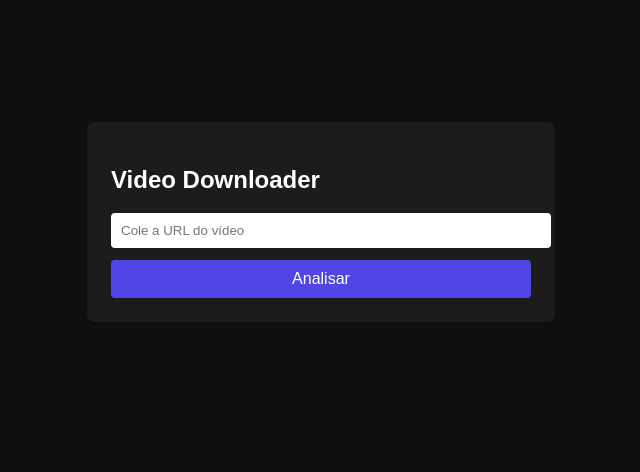
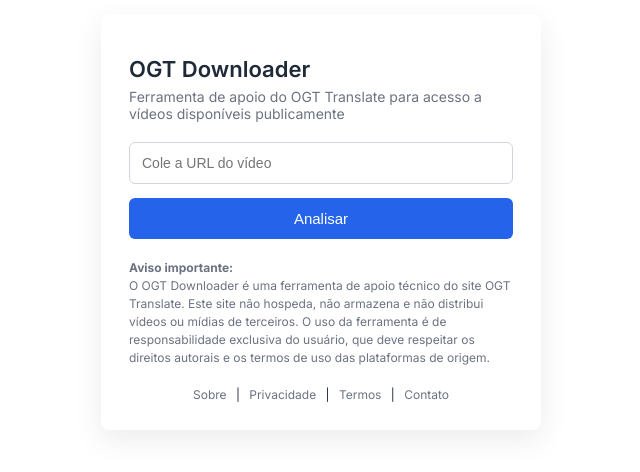
Before and after one commit to Odilon-mp4/videodownloader-pages, a plain HTML site: page index.html in a window 1280 px wide. Shown: the part 178-650 px from the top of the page, without its empty margins (319-959 px from the left). Drawn offline with Linux system fonts and the light colour scheme.

Commit message:
index.html

```diff
--- a/index.html
+++ b/index.html
@@ -2,73 +2,167 @@
 <html lang="pt-BR">
 <head>
   <meta charset="UTF-8">
-  <title>Video Downloader</title>
+  <meta name="viewport" content="width=device-width, initial-scale=1.0">
+
+  <title>OGT Downloader – Ferramenta do OGT Translate</title>
+  <meta name="description" content="OGT Downloader é uma ferramenta de apoio do OGT Translate para acesso a vídeos disponíveis publicamente, com uso responsável e informativo.">
+
+  <!-- Fonte padrão OGT -->
+  <link href="https://fonts.googleapis.com/css2?family=Inter:wght@400;500;600;700&display=swap" rel="stylesheet">
 
   <style>
+    /* Reset básico */
+    * {
+      box-sizing: border-box;
+    }
+
     body {
-      font-family: Arial, sans-serif;
-      background: #0f0f0f;
-      color: #fff;
+      font-family: 'Inter', Arial, sans-serif;
+      background: #ffffff;
+      color: #1f2937;
+      margin: 0;
+      padding: 0;
       display: flex;
       justify-content: center;
       align-items: center;
-      height: 100vh;
-      margin: 0;
+      min-height: 100vh;
     }
 
     .container {
-      background: #1c1c1c;
-      padding: 24px;
+      background: #ffffff;
+      padding: 28px;
       border-radius: 8px;
-      width: 420px;
+      width: 100%;
+      max-width: 440px;
+      box-shadow: 0 10px 30px rgba(0,0,0,0.08);
+    }
+
+    h1 {
+      font-size: 22px;
+      font-weight: 600;
+      margin-bottom: 6px;
+    }
+
+    .subtitle {
+      font-size: 14px;
+      color: #6b7280;
+      margin-bottom: 20px;
     }
 
     input {
       width: 100%;
-      padding: 10px;
-      margin-bottom: 12px;
-      border-radius: 4px;
-      border: none;
+      padding: 12px;
+      margin-bottom: 14px;
+      border-radius: 6px;
+      border: 1px solid #d1d5db;
+      font-size: 14px;
     }
 
     button {
       width: 100%;
-      padding: 10px;
-      background: #4f46e5;
-      color: #fff;
+      padding: 12px;
+      background-color: #2563eb;
+      color: #ffffff;
       border: none;
-      border-radius: 4px;
-      font-size: 16px;
+      border-radius: 6px;
+      font-size: 15px;
+      font-weight: 500;
       cursor: pointer;
     }
 
+    button:hover {
+      background-color: #1d4ed8;
+    }
+
     #resultado {
-      margin-top: 16px;
+      margin-top: 20px;
     }
 
     #thumbnail {
       width: 100%;
       border-radius: 6px;
-      margin-bottom: 10px;
+      margin-bottom: 12px;
+    }
+
+    #title {
+      font-size: 16px;
+      font-weight: 500;
+      margin-bottom: 12px;
+    }
+
+    #downloads a {
+      display: block;
+      margin-bottom: 8px;
+      color: #2563eb;
+      text-decoration: none;
+      font-size: 14px;
+    }
+
+    #downloads a:hover {
+      text-decoration: underline;
+    }
+
+    .legal-warning {
+      font-size: 12px;
+      color: #6b7280;
+      margin-top: 20px;
+      line-height: 1.5;
+    }
+
+    footer {
+      margin-top: 20px;
+      text-align: center;
+      font-size: 12px;
+    }
+
+    footer a {
+      color: #6b7280;
+      text-decoration: none;
+      margin: 0 6px;
+    }
+
+    footer a:hover {
+      text-decoration: underline;
     }
   </style>
 </head>
+
 <body>
 
   <div class="container">
-    <h2>Video Downloader</h2>
+    <h1>OGT Downloader</h1>
+    <div class="subtitle">
+      Ferramenta de apoio do OGT Translate para acesso a vídeos disponíveis publicamente
+    </div>
 
     <input id="videoUrl" placeholder="Cole a URL do vídeo">
 
     <button id="analyzeBtn">Analisar</button>
 
     <div id="resultado" style="display:none;">
-      <img id="thumbnail">
+      <img id="thumbnail" alt="">
       <h3 id="title"></h3>
       <div id="downloads"></div>
     </div>
+
+    <div class="legal-warning">
+      <strong>Aviso importante:</strong><br>
+      O OGT Downloader é uma ferramenta de apoio técnico do site OGT Translate.
+      Este site não hospeda, não armazena e não distribui vídeos ou mídias de terceiros.
+      O uso da ferramenta é de responsabilidade exclusiva do usuário, que deve respeitar
+      os direitos autorais e os termos de uso das plataformas de origem.
+    </div>
+
+    <footer>
+      <a href="https://www.ogttranslate.com/sobre">Sobre</a> |
+      <a href="https://www.ogttranslate.com/politica-de-privacidade">Privacidade</a> |
+      <a href="https://www.ogttranslate.com/termos-de-uso">Termos</a> |
+      <a href="https://www.ogttranslate.com/contato">Contato</a>
+    </footer>
   </div>
 
+  <!-- Script do downloader (NÃO ALTERADO) -->
   <script src="script.js"></script>
+
 </body>
 </html>
```
